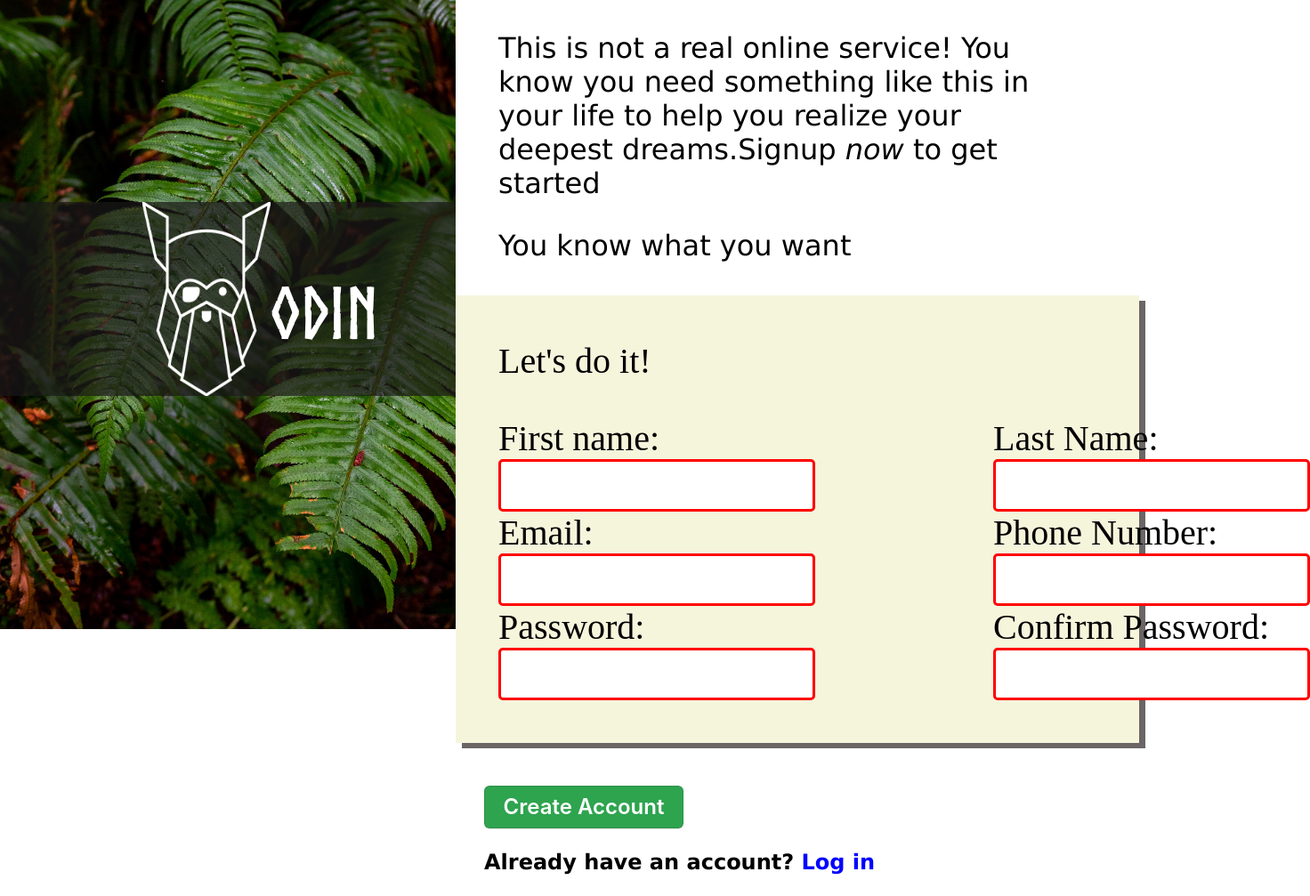
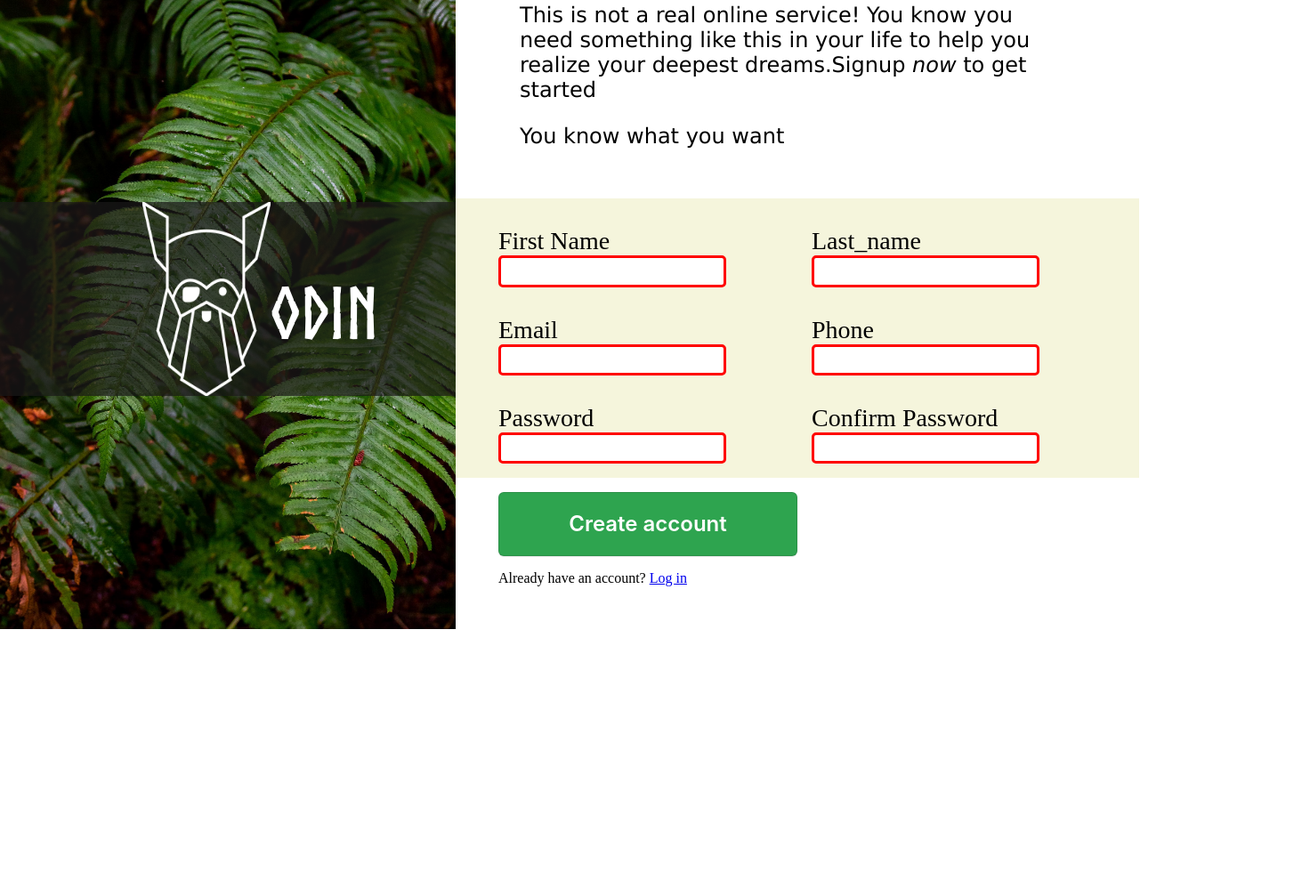
Before and after one commit to Kartikkumaria2/sign_up, a plain HTML site: page index.html in a window 1280 px wide. Shown: the part 93-1100 px from the top of the page at 89% size, 1472 px wide, since content can reach past the window. After the commit the page ends 800 px from the top, so only its background shows below. Drawn offline with Linux system fonts and the light colour scheme.

Commit message:
Add index.html

```diff
--- a/index.html
+++ b/index.html
@@ -23,54 +23,45 @@
 
                 <p>You know what you want</p>
             </div>
-            <div class="main_form">
-                <p>Let's do it!</p>
-                <form action = "#"  method = "get" class = "form-example">
-                <div class = "name">
-                    <div class = "first_name form-example ">
-                        <label for="first-name">First name:</label>
-                        <input type = "text" id  = "first-name" name ="first" required>
+            <form id ="form-example" action = "#" method = "get">
+                <div class ="main_form">
+                    <div class ="details">
+                        <div class = "small">
+                        <label for="first_name">First Name</label>
+                        <input type = "text" id ="first_name" name = "first_name" required>
+                        </div>
+                        <div class = "small">
+                        <label for="last_name">Last_name</label>
+                        <input type = "text" id ="last-name" name = "last_name" required>
+                        </div>
                     </div>
-                    <div class = "last_name">
-                        <div class = "last_ form-example ">
-                            <label for="last-name">Last Name:</label>
-                            <input type = "text" id  = "last-name" name ="last" required>
+                    <div class ="details">
+                        <div class = "small">
+                        <label for="email">Email</label>
+                        <input type = "email" id ="email" name = "email" required>
                         </div>
+                        <div class = "small">
+                        <label for="Phone">Phone</label>
+                        <input type = "number" id ="Phone" name = "mobile" required>
+                        </div>
+                    </div>
+                    <div class ="details">
+                        <div class = "small">
+                        <label for="password">Password</label>
+                        <input type = "password" id ="password" name = "pass" required>
+                        </div>
+                        <div class = "small">
+                        <label for="password2">Confirm Password</label>
+                        <input type = "password" id ="password2" name = "pass2" required>
+                    </div>
                     </div>
 
                 </div>
-                <div class = "details">
-                    <div class = "email_details form-example ">
-                        <label for="email">Email:</label>
-                        <input type = "email" id  = "email" name ="email" required >
-                    </div>
-
-                        <div class = "phone_details form-example ">
-                            <label for="phone">Phone Number:</label>
-                            <input type = "number" id  = "phone" name ="phone_no" required >
-                        </div>
-                    </div>
-                    <div class = "sensitives">
-                        <div class = "password_first form-example ">
-                            <label for="password">Password:</label>
-                            <input type = "password" id  = "password" name ="pass" required >
-                        </div>
-
-                            <div class = "password_second form-example ">
-                                <label for="pass2">Confirm Password:</label>
-                                <input type = "password" id  = "pass2" name ="pass2" required>
-                            </div>
-                        </div>
+                <div class="submit_section">
+                    <button type = "submit" class = "button-3">Create account</button>
+                    <p>Already have an account? <a href = "index.html">Log in</a></p>
                 </div>
-
-                <div class = "submit_section">
-                    <button type = "submit" class = "button-3">Create Account</button>
-                    <p id="cust">Already have an account? <a href = "index.html">Log in</a></p>
-                </form>
-                </div>
-                </div>
-
-            </div>
+            </form>
 
         </div>
 
--- a/styles.css
+++ b/styles.css
@@ -2,6 +2,7 @@
     --margin_subs:0px;
     --padding_subs:55   px;
 }
+
 @font-face {
     font-family:'Norse-Bold' ;
     src: url(Norse-Bold.otf);
@@ -29,8 +30,8 @@ body{
 }
 .elements{
     display:flex;
-    margin-top:20rem;
-    padding-left:10rem;
+    margin-top:20em;
+    padding-left:10em;
 
     background-color: rgb(26, 25, 25,0.7);
 
@@ -38,7 +39,7 @@ body{
 }
  .elements>img{
 
-    width:9rem;
+    width:9em;
     height:auto;
     opacity:1;
 
@@ -48,7 +49,7 @@ body{
     color:white;
     font-family: 'Norse-Bold';
     padding-top:30px;
-    font-size:5rem;
+    font-size:5em;
     font-weight: 300;
  }
 .material{
@@ -56,115 +57,77 @@ body{
     flex-shrink: 1;
     display: flex;
     flex-direction: column;
-    width:60vw;
-    height:100vh;
+    width:min(60vw,60%);
+
     background-color: white;
 
 }
 .material>.first{
     flex-grow: 1;
-
     flex-shrink:1;
    font-family:Verdana, Geneva, Tahoma, sans-serif;
     margin:var(--margin_subs);
     display:block;
-    padding-right:4rem;
-    padding-left:3rem;
-    padding-top:6rem;
-    font-size: 2rem;
+    padding-right:4em;
+    padding-left:3em;
+    padding-top:3em;
+    font-size: 1.5em;
     padding-bottom:5px;
+    max-height:35%
 
 }
-.main_form{
-    flex-grow: 1;
-    flex-shrink: 1;
-    padding:3rem;
-    padding-top:10px;
-    font-size: clamp(100%,250%,3rem);
-    box-shadow: 7px 6px rgb(107, 101, 101);
-    background-color:beige;
-    display:flex;
-    flex-direction: column;
 
 
-}
-.first_name{
+.form-example{
+    flex-grow: 2;
 
+    flex-shrink:1;
     display:flex;
     flex-direction: column;
 
 }
+.main_form{
+    display:flex;
+    flex-direction: column ;
+    background-color: beige;
+    padding-left:3em;
+    padding-right: 1em;
+    padding-top:2em;
+    padding-bottom:1em;
+    gap:2em;
+    flex-wrap: wrap;
+}
+.details{
+    display:flex;
+    flex: 1;
+    gap:6em;
 
-.last_{
-
-    display:flex;
-    flex-direction: column;
 }
 input{
-    padding:15px;
-    font-size: 20px;
-    width:20rem;
+    min-width: 1em;
+    max-width:30em;
+    width:16em;
+    height:2.2em;
     border-radius: 5px;
     border-color: aliceblue;
+    font-size: 1rem;
+    overflow: hidden;
+    box-sizing: border-box;
+}
+.small{
+    font-size: 1.75em;
+    display:flex;
+    flex-direction: column  ;
+
+}
+.submit_section{
+    padding-left: 3rem;
+    padding-top:1rem;
+    padding-bottom:2rem;
+    font-size: 1em;
 }
 
-.name{
-    flex:1;
-    display:flex;
 
-    gap:200px;
-    padding-right:150px;
-}
-.details{
-    flex:1;
-    display:flex;
-    gap:200px;
-    padding-right:240px;
-}
-.email_details{
-    display:flex;
-    flex-direction: column;
-
-}
-
-.phone_details{
-    display:flex;
-    flex-direction: column;
-}
-
-.sensitives{
-    flex-grow: 1;
-    flex-shrink: 1;
-    display:flex;
-    gap:200px;
-    padding-right:240px;
-}
-.password_first{
-    display:flex;
-    flex-direction: column;
-
-}
-
-.password_second{
-    display:flex;
-    flex-direction: column;
-}
-
-.submit_section{
-    flex-grow: 1;
-    flex-shrink:1;
-    padding-top:3rem;
-    padding-left:2rem;
-}
-.submit_section>p{
-    font-size: 24px;
-    font-family:Verdana, Geneva, Tahoma, sans-serif;
-    font-weight: bolder;
-}
-#cust>a{
-    color:blue;
-    text-decoration: none;
-}
 /* CSS */
 .button-3 {
   appearance: none;
@@ -181,8 +144,8 @@ input{
   font-weight: 600;
   line-height: 20px;
   padding: 6px 16px;
-  width:14rem;
-  height:3rem;
+  width:14em;
+  height:3em;
   position: relative;
   text-align: center;
   text-decoration: none;
```
